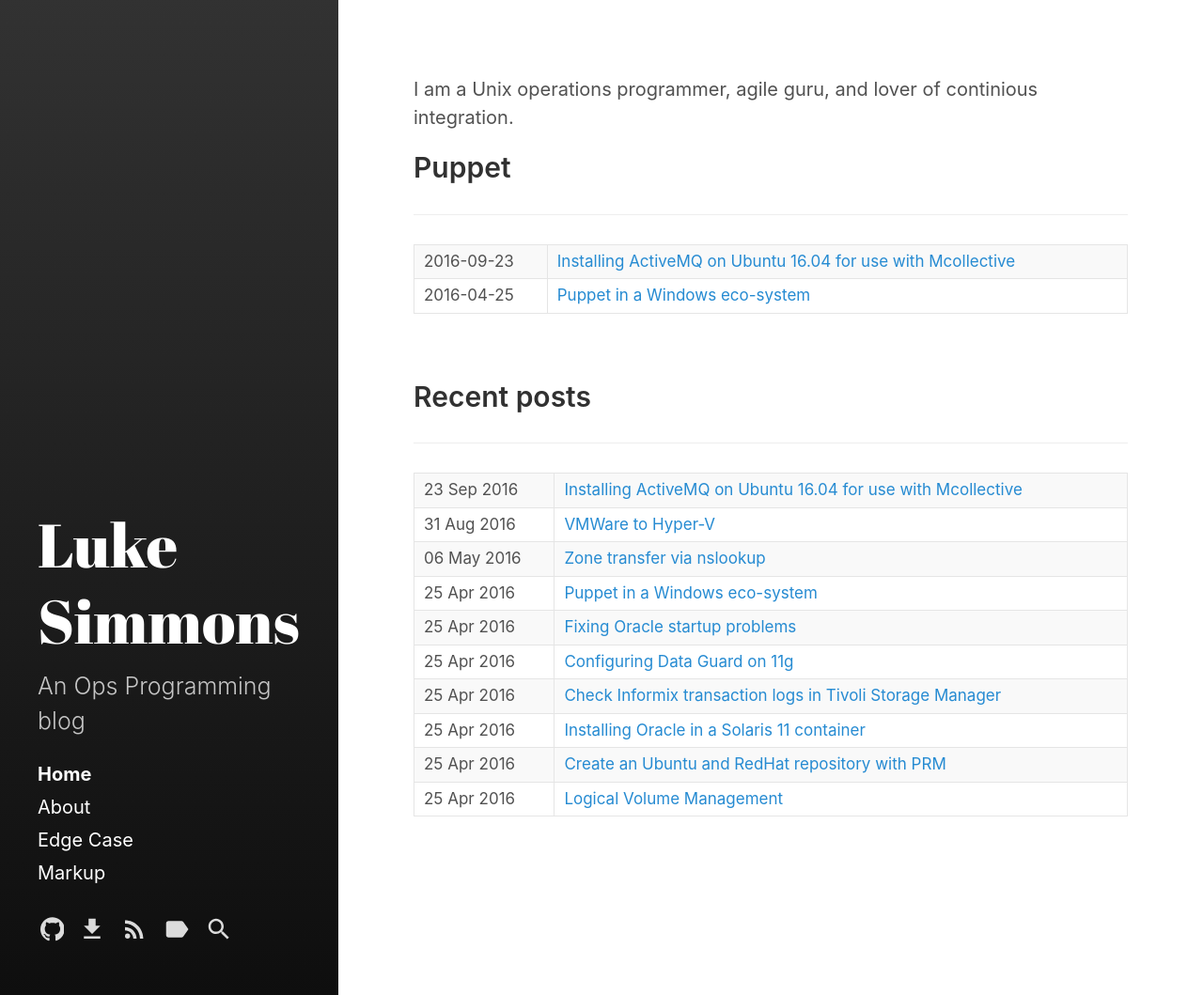
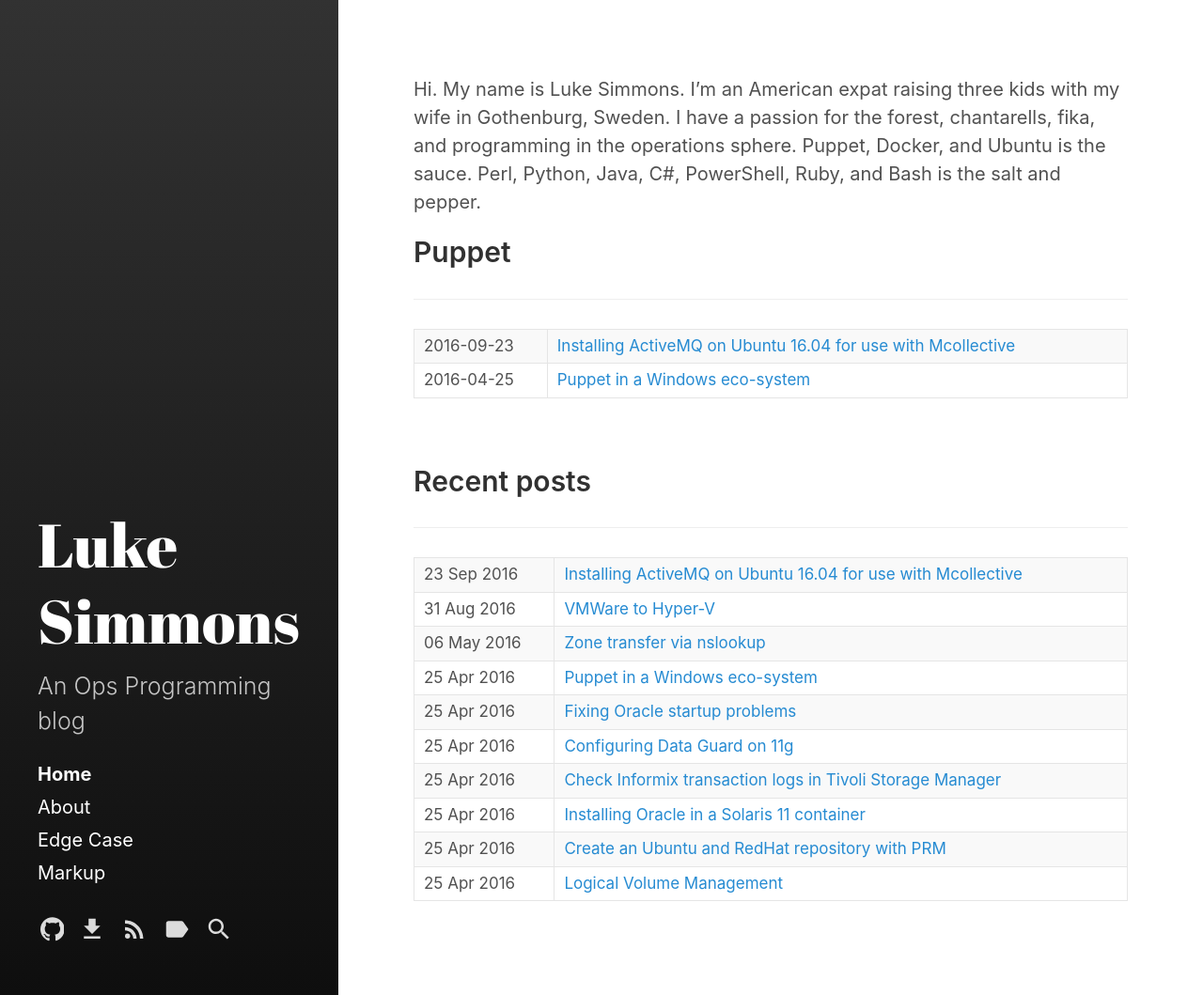
Before and after one commit to luksi1/luksi1.github.io, a Jekyll site: the page built from index.md, in a window 1280 px wide. Shown: the whole page at 94% size. Built offline with Jekyll 4.4.1, drawn with Linux system fonts in a browser that asks for light colours.

Commit message:
updated about

```diff
--- a/index.md
+++ b/index.md
@@ -3,7 +3,7 @@ layout: index
 title: Home
 ---
 
-I am a Unix operations programmer, agile guru, and lover of continious integration.
+Hi. My name is Luke Simmons. I'm an American expat raising three kids with my wife in Gothenburg, Sweden. I have a passion for the forest, chantarells, fika, and programming in the operations sphere. Puppet, Docker, and Ubuntu is the sauce. Perl, Python, Java, C#, PowerShell, Ruby, and Bash is the salt and pepper.
 
 ## Puppet
 <hr />
```
